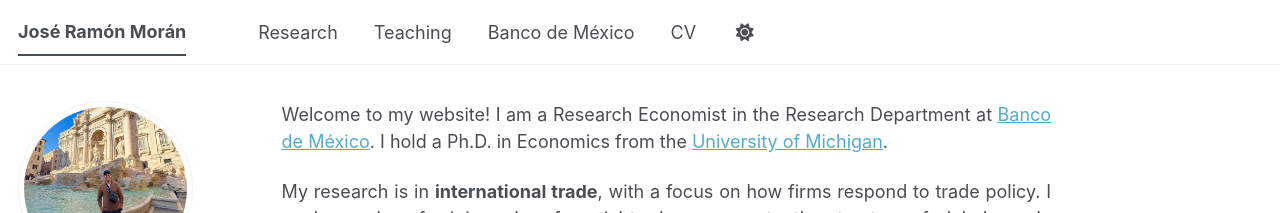
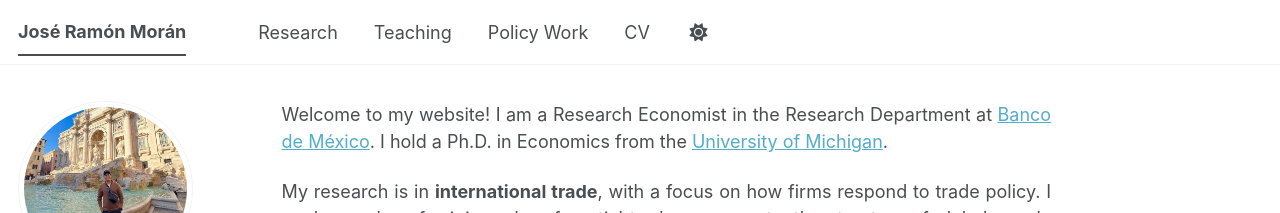
Before and after one commit to joseramonmoran/joseramonmoran.github.io, a Jekyll site: the page built from _pages/about.md, in a window 1280 px wide. Shown: the top 213 px of the page. Built offline with Jekyll 4.4.1, drawn with Linux system fonts in a browser that asks for light colours; a style sheet for code colours, icons or effects is not loaded.

Commit message:
Update navigation.yml

```diff
--- a/_data/navigation.yml
+++ b/_data/navigation.yml
@@ -7,8 +7,8 @@ main:
   - title: "Teaching"
     url: /teaching/
 
-  - title: "Banco de México"
-    url: /banco-de-mexico/
+  - title: "Policy Work"
+    url: /policy-work/
 
   - title: "CV"
     url: /cv/
```
